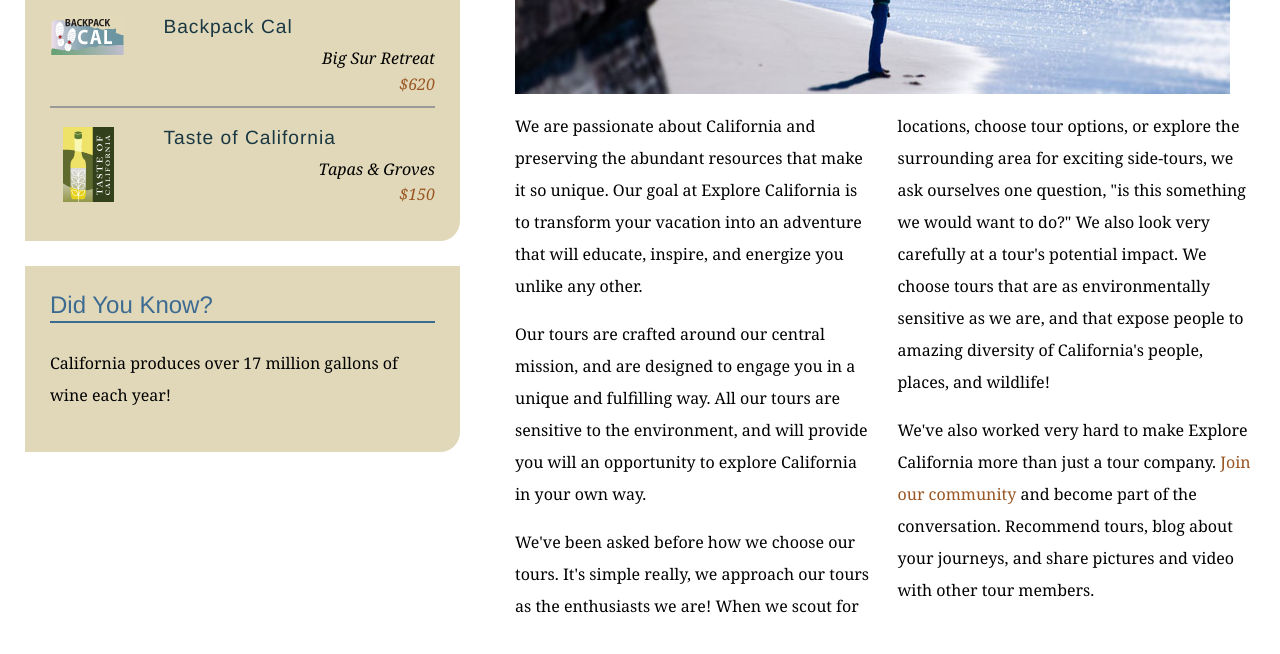
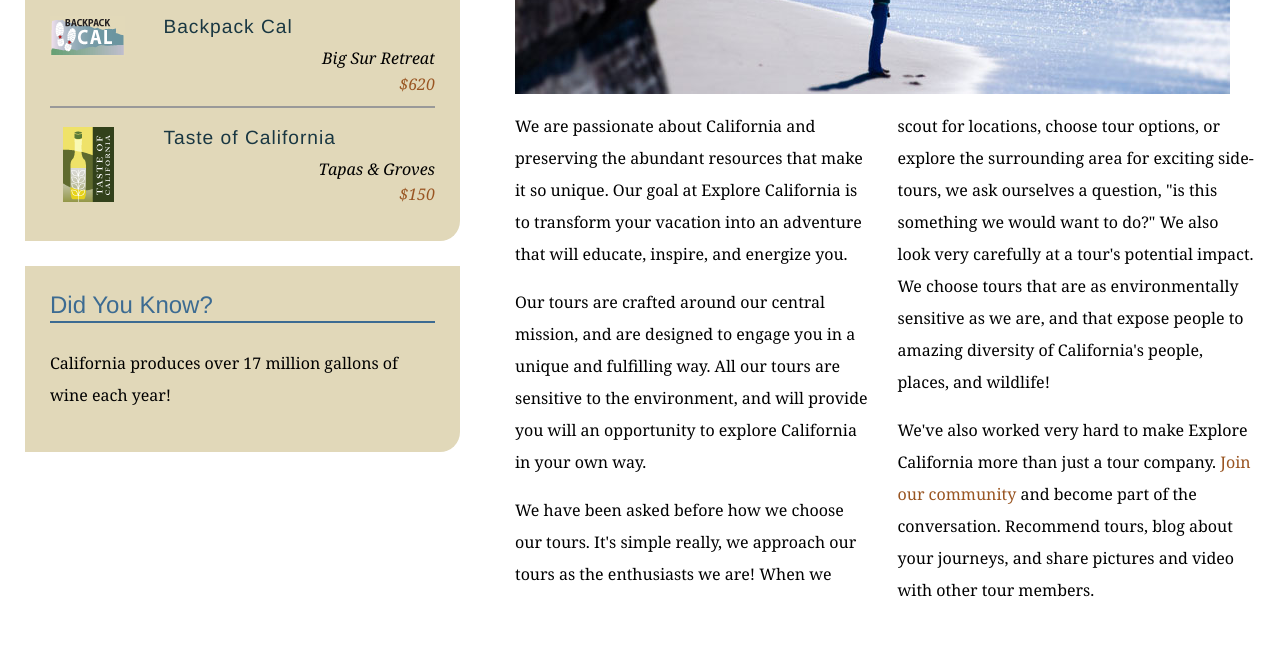
Before and after one commit to AEK-BEN/LearnGit, a plain HTML site: page mission.html in a window 1280 px wide. Shown: the part 590-1244 px from the top of the page. Drawn offline with Linux system fonts and the light colour scheme.

Commit message:
Text Edit on mission page!!!!

```diff
--- a/mission.html
+++ b/mission.html
@@ -62,9 +62,9 @@
           <h1>Who we are</h1>
           <img src="assets/images/mission_look.jpg" alt="Looking out at the Pacific" class="articleImage" />
           <div class="multiCol">
-            <p>We are passionate about California and preserving the abundant resources that make it so unique. Our goal at Explore California is to transform your vacation into an adventure that will educate, inspire, and energize you unlike any other.</p>
+            <p>We are passionate about California and preserving the abundant resources that make it so unique. Our goal at Explore California is to transform your vacation into an adventure that will educate, inspire, and energize you.</p>
             <p>Our tours are crafted around our central mission, and are designed to engage you in a unique and fulfilling way. All our tours are sensitive to the environment, and will provide you will an opportunity to explore California in your own way.</p>
-            <p>We've been asked before how we choose our tours. It's simple really, we approach our tours as the enthusiasts we are! When we scout for locations, choose tour options, or explore the surrounding area for exciting side-tours, we ask ourselves one question, &quot;is this something we would want to do?&quot; We also look very carefully at a tour's potential impact. We choose tours that are as environmentally sensitive as we are, and that expose people to amazing diversity of California's people, places, and wildlife!</p>
+            <p>We have been asked before how we choose our tours. It's simple really, we approach our tours as the enthusiasts we are! When we scout for locations, choose tour options, or explore the surrounding area for exciting side-tours, we ask ourselves a question, &quot;is this something we would want to do?&quot; We also look very carefully at a tour's potential impact. We choose tours that are as environmentally sensitive as we are, and that expose people to amazing diversity of California's people, places, and wildlife!</p>
             <p>We've also worked very hard to make Explore California more than just a tour company. <a href="explorers/join.html">Join our community</a> and become part of the conversation. Recommend tours, blog about your journeys, and share pictures and video with other tour members.</p>
           </div>
         </div>
```
